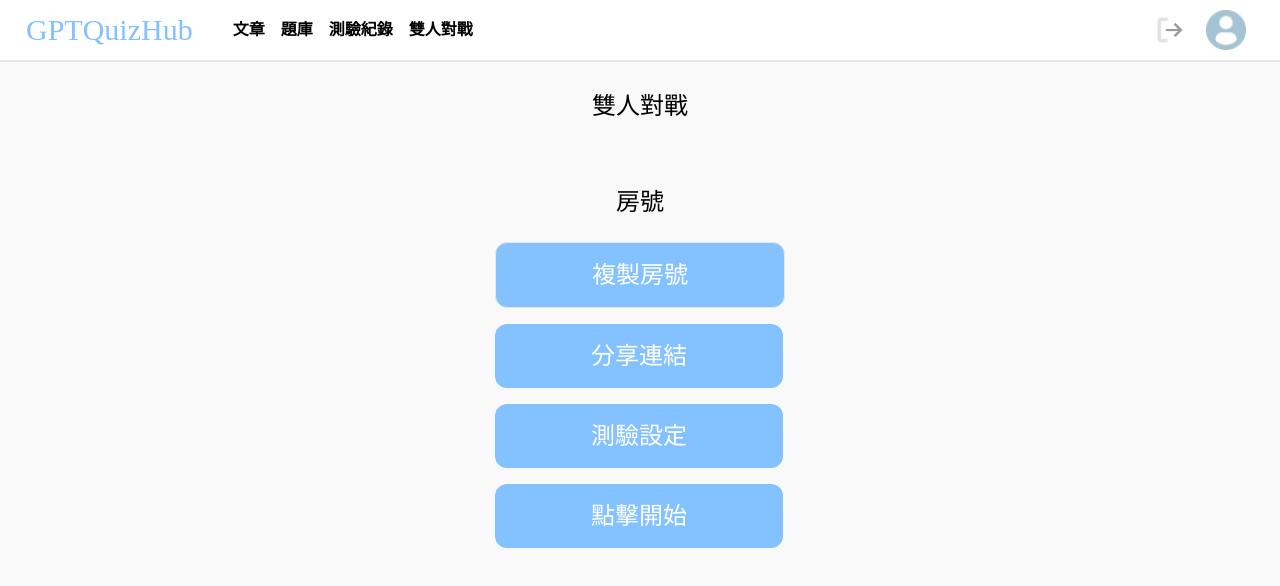
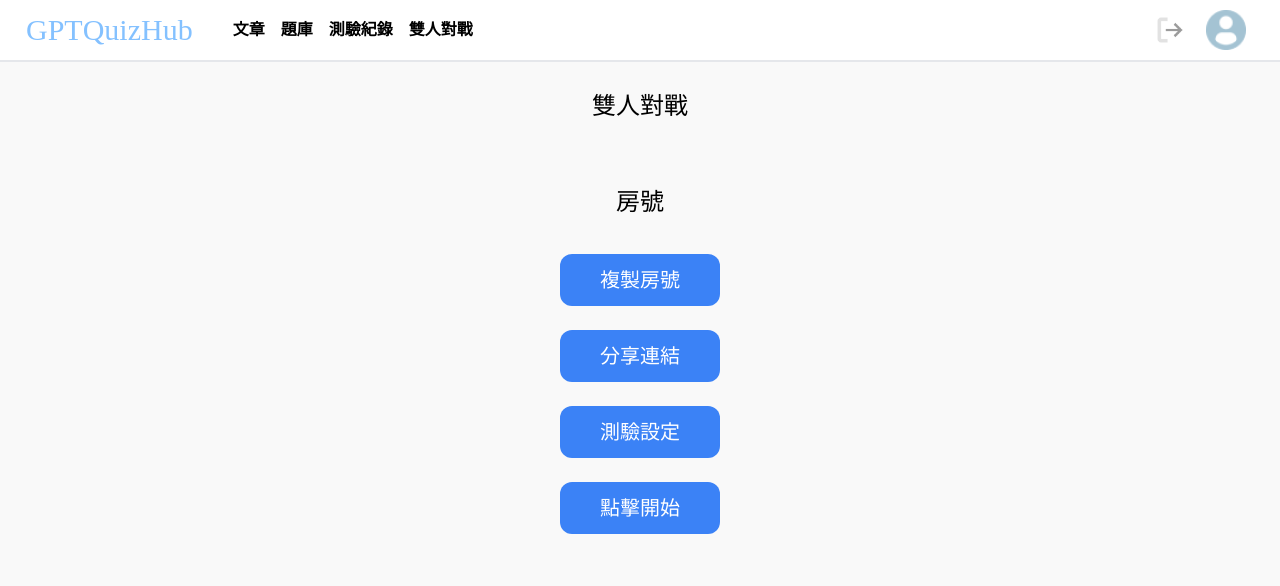
Before and after one commit to gemii0606/GPTQuizHub, a Next.js app in the folder frontend/: page /twoplayer in a window 1280 px wide. Both pictures are taken after a click on the button "創建房間". Shown: the top 586 px of the page. Built offline with nearby package versions, Linux system fonts and the light colour scheme; no server answers.

Commit message:
fix(questionbank page): fix useEffect bug

```diff
--- a/frontend/app/questionbanks/page.jsx
+++ b/frontend/app/questionbanks/page.jsx
@@ -1,6 +1,6 @@
 "use client";
 
-import { useState, useEffect } from "react";
+import { useState } from "react";
 import QuestionsBanksCard from "../../components/questionbanks/QuestionBankCard";
 import Navbar from "../../components/navbar";
 import ArticleSidebar from "../../components/articles/article-sidebar";
@@ -8,16 +8,9 @@ import useQuizList from "../../hooks/useQuizList";
 
 function Page() {
   const [cursor, setCursor] = useState(null);
-  const [quizList, setQuizList] = useState([]);
   const [selectTag, setSelectTag] = useState("");
   const { quizzes, nextCursor, isLoading, isError } = useQuizList(selectTag);
-  useEffect(() => {
-    setQuizList(quizzes);
-    // eslint-disable-next-line react-hooks/exhaustive-deps
-  }, [quizzes]);
-  const filteredQuizzes = selectTag
-    ? quizList.filter((quiz) => quiz.tag === selectTag)
-    : quizList;
+  const filteredQuizzes = selectTag ? quizzes.filter((quiz) => quiz.tag === selectTag) : quizzes;
   const questionsBankItems = filteredQuizzes.map((questionsBank) => (
     <QuestionsBanksCard questionsBank={questionsBank} key={questionsBank.id} />
   ));
--- a/frontend/app/twoplayer/page.jsx
+++ b/frontend/app/twoplayer/page.jsx
@@ -16,7 +16,6 @@ function App() {
   const [testStatus, setTestStatus] = useState("setting");
   const [roomId, setRoomId] = useState("");
   const [startGame, setStartGame] = useState(false);
-  const [loading, setLoading] = useState(false);
   const [showShareLink, setShowShareLink] = useState(false);
   // process state
   const [seconds, setSeconds] = useState(10);
@@ -26,7 +25,7 @@ function App() {
   const [useCorrectRatio, setUseCorrectRatio] = useState(false);
   const [correctRatio, setCorrectRatio] = useState(1.05);
   const [score, setScore] = useState(0);
-  // const [opponentScore,setOpponentScore]=useState(0)
+  const [opponentScore, setOpponentScore] = useState(0);
   const [hasClickOption, setHasClickedOption] = useState(false);
   const [selectedOptionId, setSelectedOptionId] = useState(null);
   const [consecutiveCorrectAnswers, setConsecutiveCorrectAnswers] = useState(false);
@@ -67,7 +66,7 @@ function App() {
         console.log(data);
         const filteredData = data.filter((item) => item.user_id !== nookies.get().user_id);
         console.log(filteredData[0].score);
-        // setOpponentScore(filteredData[0].score)
+        setOpponentScore(filteredData[0].score);
       });
       setTestStatus("end");
     } else {
@@ -104,8 +103,6 @@ function App() {
     setTestStatus("waiting");
   }
   function startGameHandler() {
-    setLoading(true);
-    console.log(roomId);
     socket.emit("isready", roomId, nookies.get().user_id);
     setStartGame(!startGame);
     socket.on("isready", (data) => {
@@ -113,7 +110,6 @@ function App() {
       setQuiz(data.data.quiz);
       setTestStatus("process");
     });
-    setLoading(false);
   }
   const SettingPage = (
     <>
@@ -121,7 +117,7 @@ function App() {
         <button
           type="button"
           onClick={createRoomHandler}
-          className="px-20 py-4 mt-3 text-2xl text-white bg-primary rounded-xl min-w-[20rem]"
+          className="block px-10 py-3 mt-6 text-xl text-white transition duration-300 ease-in-out delay-150 bg-blue-500 rounded-xl hover:-translate-y-1 hover:scale-110 hover:bg-primary"
         >
           創建房間
         </button>
@@ -134,7 +130,10 @@ function App() {
           required
           className="px-4 py-2 text-2xl text-center border max-w-[22.5rem]"
         />
-        <button type="submit" className="px-20 py-4 mt-5 text-2xl text-white bg-primary rounded-xl">
+        <button
+          type="submit"
+          className="block px-10 py-3 mt-6 text-xl text-white transition duration-300 ease-in-out delay-150 bg-blue-500 rounded-xl hover:-translate-y-1 hover:scale-110 hover:bg-primary"
+        >
           加入房間
         </button>
       </form>
@@ -159,14 +158,14 @@ function App() {
     document.body.classList.toggle("modal-open");
   };
   const WaitingPage = (
-    <div className="mt-5">
-      <div className="flex flex-col items-center mt-6 mb-4">
+    <div className="flex flex-col items-center mt-5">
+      <div className="flex flex-col items-center mt-6">
         <p className="text-2xl">房號</p>
         <p className="mt-3 text-2xl">{roomId}</p>
         <button
           type="button"
           onClick={copyLink}
-          className="px-24 py-4 mt-3 text-2xl text-white border rounded-xl bg-primary"
+          className="block px-10 py-3 mt-6 text-xl text-white transition duration-300 ease-in-out delay-150 bg-blue-500 rounded-xl hover:-translate-y-1 hover:scale-110 hover:bg-primary"
         >
           複製房號
         </button>
@@ -174,14 +173,14 @@ function App() {
       <button
         type="button"
         onClick={ShareLinkModalToggleHandler}
-        className="block px-24 py-4 mb-4 text-2xl text-white rounded-xl bg-primary"
+        className="block px-10 py-3 mt-6 text-xl text-white transition duration-300 ease-in-out delay-150 bg-blue-500 rounded-xl hover:-translate-y-1 hover:scale-110 hover:bg-primary"
       >
         分享連結
       </button>
       {showShareLink && <ShareLink modalToggleHandler={ShareLinkModalToggleHandler} />}
       <button
         type="button"
-        className="block px-24 py-4 mb-4 text-2xl text-white bg-primary rounded-xl"
+        className="block px-10 py-3 mt-6 text-xl text-white transition duration-300 ease-in-out delay-150 bg-blue-500 rounded-xl hover:-translate-y-1 hover:scale-110 hover:bg-primary"
         onClick={ShowSettingModalToggleHandler}
       >
         測驗設定
@@ -202,10 +201,10 @@ function App() {
       <button
         type="button"
         onClick={startGameHandler}
-        disabled={loading === true}
-        className="block px-24 py-4 mb-4 text-2xl text-white rounded-xl bg-primary"
+        disabled={startGame === true}
+        className="block px-10 py-3 mt-6 text-xl text-white transition duration-300 ease-in-out delay-150 bg-blue-500 rounded-xl hover:-translate-y-1 hover:scale-110 hover:bg-primary"
       >
-        {startGame ? "取消" : "點擊開始"}
+        {startGame ? "等待中" : "點擊開始"}
       </button>
       {startGame && <p className="mb-3 text-2xl">正在等待對手...</p>}
     </div>
@@ -219,14 +218,12 @@ function App() {
     const elapsedTime = questionSeconds - seconds + 0.5;
     const questionScore = Math.max(Math.round(100 - (100 * elapsedTime) / questionSeconds), 5);
     function HandleScoreUpdate() {
-      // TODO:websocket雙人對戰
-      // socket.emit("updatescore", roomId, nookies.get().user_id, score);
-      // socket.on("updatescore", (data) => {
-      //   console.log(data);
-      //   const filteredData = data.filter((item) => item.user_id !== nookies.get().user_id);
-      //   console.log(filteredData[0].score);
-      //   setOpponentScore(filteredData[0].score)
-      // });
+      socket.emit("update", roomId, nookies.get().user_id, score);
+      socket.on("update", (data) => {
+        const filteredData = data.filter((item) => item.user_id !== nookies.get().user_id);
+        console.log(filteredData[0].score);
+        setOpponentScore(filteredData[0].score);
+      });
     }
     if (chooseCorrectAnswer) {
       setScore((prevScore) => prevScore + questionScore);
@@ -287,7 +284,7 @@ function App() {
             </div>
             <div className="flex flex-col items-center p-4 ml-4 border rounded-lg">
               <p>對手</p>
-              {/* <p className="text-3xl">目前分數: {opponentScore}</p> */}
+              <p className="text-3xl">目前分數: {opponentScore}</p>
             </div>
           </div>
           <div className="flex flex-col items-center mb-10">{OptionsItems}</div>
@@ -301,10 +298,10 @@ function App() {
   const EndPage = (
     <div className="flex flex-col border border-black rounded-xl min-w-[60rem] min-h-[60rem] items-center justify-center">
       <p className="mb-4 text-2xl">你的得分:{score}</p>
-      {/* <p className="mb-4 text-2xl">對手得分: {opponentScore}</p> */}
-      {/* {score > opponentScore && <p className="mb-4 text-2xl">你贏了</p>}
-      {score = opponentScore && <p className="mb-4 text-2xl">平手</p>}
-      {score < opponentScore && <p className="mb-4 text-2xl">你輸了</p>} */}
+      <p className="mb-4 text-2xl">對手得分: {opponentScore}</p>
+      {score > opponentScore && <p className="mb-4 text-2xl">你贏了</p>}
+      {score === opponentScore && <p className="mb-4 text-2xl">平手</p>}
+      {score < opponentScore && <p className="mb-4 text-2xl">你輸了</p>}
       <button
         type="button"
         onClick={leaveGameHandler}
--- a/frontend/components/questionbanks/QuestionBankSideBar.jsx
+++ b/frontend/components/questionbanks/QuestionBankSideBar.jsx
@@ -7,7 +7,6 @@ function QuestionBankSideBar({ setSelectTag }) {
   const { tags, isLoading, isError } = useTags();
   useEffect(() => {
     setTagList(tags);
-    // eslint-disable-next-line react-hooks/exhaustive-deps
   }, [tags]);
   const tagsItems = taglist?.map((tag) => (
     // eslint-disable-next-line jsx-a11y/no-noninteractive-element-interactions, jsx-a11y/click-events-have-key-events
--- a/frontend/hooks/useQuiz.js
+++ b/frontend/hooks/useQuiz.js
@@ -11,7 +11,9 @@ const fetcher = async (url) => {
 };
 
 const useQuiz = (id) => {
-  const { data, error } = useSWR([`${process.env.NEXT_PUBLIC_API_URL}/quizzes/${id}/detail`], fetcher);
+  const { data, error } = useSWR([`${process.env.NEXT_PUBLIC_API_URL}/quizzes/${id}/detail`], fetcher, {
+    revalidateOnFocus: false,
+  });
   return {
     quiz: data,
     isLoading: !error && !data,
--- a/frontend/hooks/useQuizList.js
+++ b/frontend/hooks/useQuizList.js
@@ -11,9 +11,7 @@ const useQuizList = (selectedTag) => {
     console.log(response);
     return [response.data.data.quizzes, response.data.data.next_cursor];
   };
-  const { data, error } = useSWR([`${process.env.NEXT_PUBLIC_API_URL}/quizzes/search/`], fetcher, {
-    revalidateOnFocus: true,
-  });
+  const { data, error } = useSWR([`${process.env.NEXT_PUBLIC_API_URL}/quizzes/search/`], fetcher);
   if (error) {
     console.log(error);
   }
```
